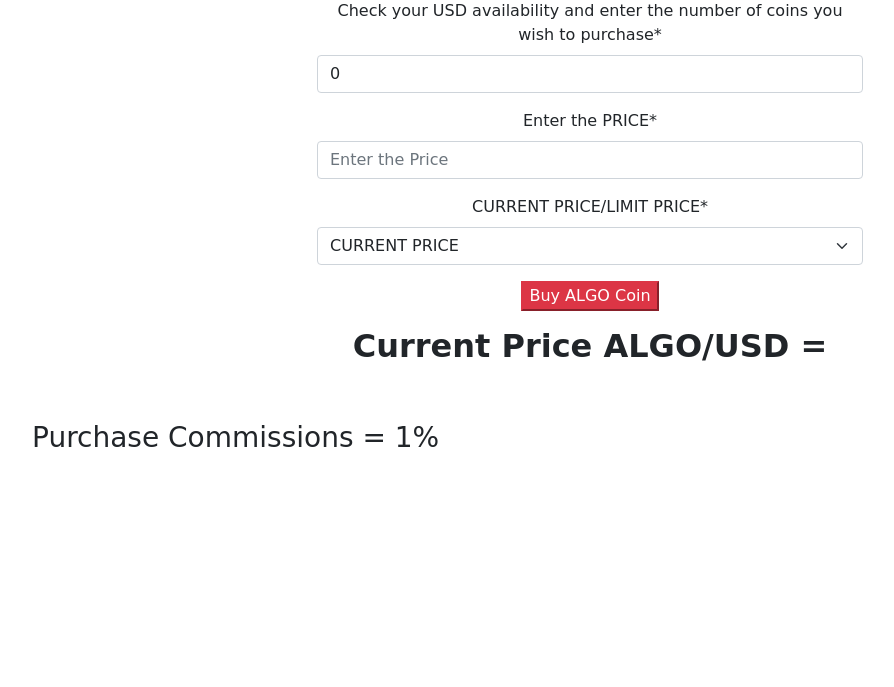
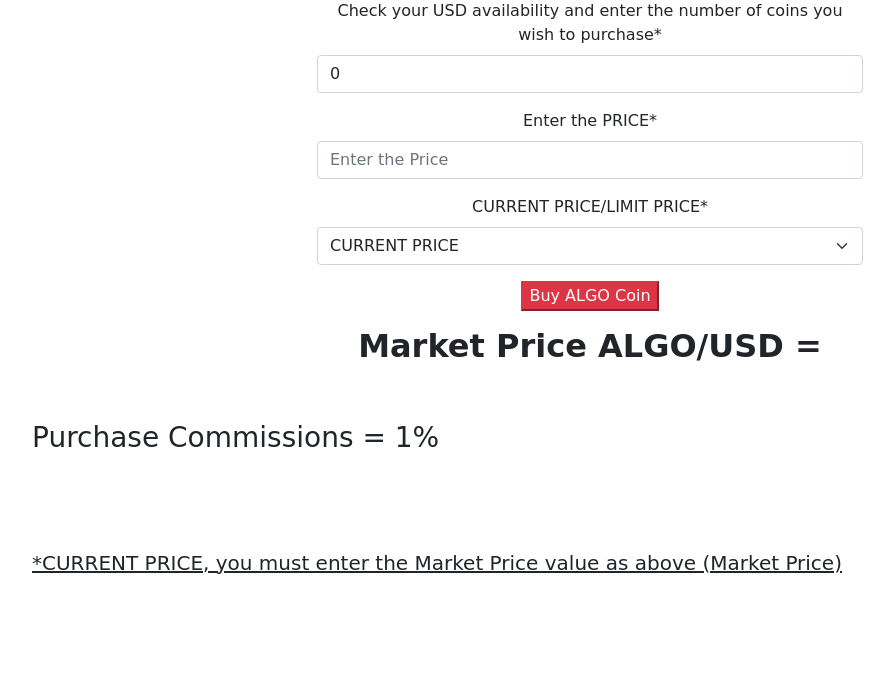
Before and after one commit to JIMMI74/Algorand_Social_Forum_Exchange-with-Django-Djongo-MongoDB-, a Django app: page /buycoin/ in a window 1280 px wide. Shown: the part 246-933 px from the top of the page, without its empty margins (50-944 px from the left). Before the commit the page ends 693 px from the top, so only its background shows below. Run offline with Django 3.2, Linux system fonts and the light colour scheme; the visitor is signed in with stand-in values (Sample User, id 1); data that the repository does not hold is empty; parts of the project's set-up code (start-up, migrations or seed data) failed here and were passed over; some libraries are stand-ins or nearby versions.

Commit message:
Update purchase.html

```diff
--- a/coinmarketalgo/templates/coinmarketalgo/purchase.html
+++ b/coinmarketalgo/templates/coinmarketalgo/purchase.html
@@ -11,10 +11,12 @@
             {{ form|crispy }}
             <input class="btn-danger" type="submit" value="Buy ALGO Coin">
         </form>
-        <h2><strong>Current Price ALGO/USD ={{ new_price }}</strong></h2>
+        <h2><strong>Market Price ALGO/USD ={{ current_price}}</strong></h2>
     </div>
  </div>
 <br><br>
 <H3>Purchase Commissions = 1%</H3>
+<br><br><br>
+<p><h5><u>*CURRENT PRICE, you must enter the Market Price value as above (Market Price)</u></h5></p>
 
 {% endblock content %}
```
